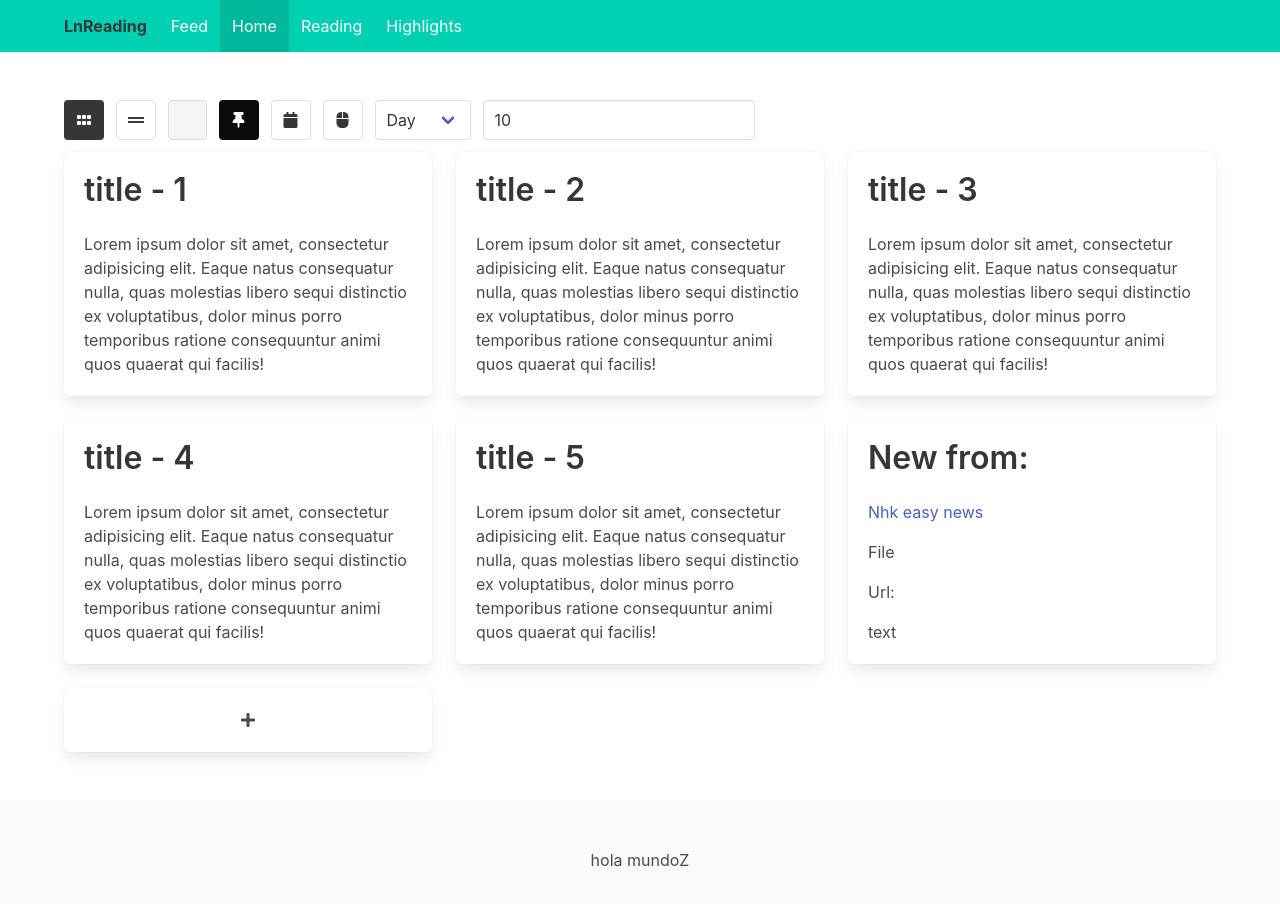
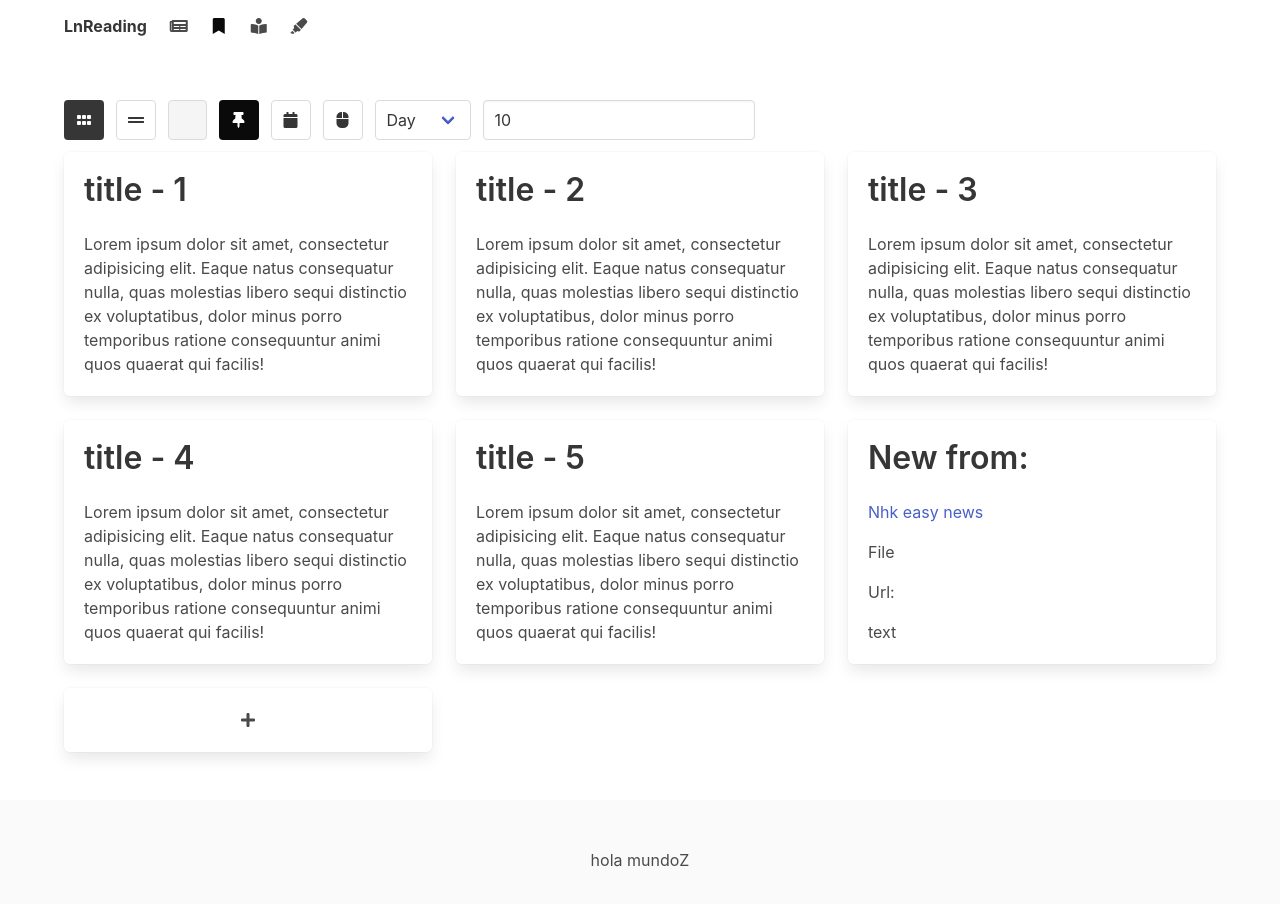
Before and after one commit to mayace/ln-reading, a React (Create React App) app: page / in a window 1280 px wide. Shown: the top 904 px of the page. Built offline with nearby package versions, Linux system fonts and the light colour scheme.

Commit message:
Sprint 2 - Update layout colors and buttons

```diff
--- a/src/App.tsx
+++ b/src/App.tsx
@@ -9,7 +9,7 @@ export default function App(): ReactElement {
   return (
     <BrowserRouter>
       <div className="app">
-        <div className="navbar is-primary">
+        <div className="navbar">
           <div className="container">
             <div className="navbar-brand">
               <div className="navbar-item">
@@ -24,16 +24,27 @@ export default function App(): ReactElement {
             <div className="navbar-menu">
               <div className="navbar-start">
                 <NavLink activeClassName="is-active" className="navbar-item" to="/feed">
-                  Feed
+                  <span className="icon">
+                    <i className="fas fa-newspaper"></i>
+                  </span>
+                  {/* Feed */}
                 </NavLink>
                 <NavLink exact activeClassName="is-active" className="navbar-item" to="/">
-                  Home
+                  <span className="icon">
+                    <i className="fas fa-bookmark"></i>
+                  </span>
                 </NavLink>
                 <NavLink activeClassName="is-active" className="navbar-item" to="/reading">
-                  Reading
+                  <span className="icon">
+                    <i className="fas fa-book-reader"></i>
+                  </span>
+                  {/* <span>Reading</span> */}
                 </NavLink>
                 <NavLink activeClassName="is-active" className="navbar-item" to="/highlights">
-                  Highlights
+                  <span className="icon">
+                    <i className="fas fa-highlighter"></i>
+                  </span>
+                  {/* Highlights */}
                 </NavLink>
               </div>
             </div>
--- a/src/components/explorer/Explorer.tsx
+++ b/src/components/explorer/Explorer.tsx
@@ -43,6 +43,10 @@ export class ExplorerComponent extends React.Component<
     this.updateState({ selectedFeedItem: item });
   }
 
+  fixRelativeUrl(content: string, domain: string): string {
+    return content.replace(/(src|href)="\/([^"]+)"/gm, `$1="${domain}/$2"`);
+  }
+
   render(): ReactNode {
     const { selectedFeedItem } = this.state;
 
@@ -63,18 +67,31 @@ export class ExplorerComponent extends React.Component<
         {selectedFeedItem && (
           <ModalComponent onClose={() => this.updateState({ selectedFeedItem: null })}>
             <div className="modal-card">
-              <div className="modal-card-head">
-                <div className="buttons">
+              <header className="modal-card-head">
+                <div className="control">
                   <a className="button is-primary">
                     <span className="icon">
-                      <i className="fas fa-plus"></i>
+                      <i className="fas fa-bookmark"></i>
                     </span>
                   </a>
-                  <div className="button is-text">{selectedFeedItem.title}</div>
                 </div>
-              </div>
+                <div className="px-3" style={{ flexGrow: 1 }}>
+                  <strong>{selectedFeedItem.title}</strong>
+                </div>
+                {/* <div>
+                  <button type="button" className="button is-danger is-rounded">
+                    <span className="icon">
+                      <i className="fas fa-times"></i>
+                    </span>
+                  </button>
+                </div> */}
+              </header>
               <div className="modal-card-body">
-                <div dangerouslySetInnerHTML={{ __html: selectedFeedItem.content }}></div>
+                <div
+                  dangerouslySetInnerHTML={{
+                    __html: this.fixRelativeUrl(selectedFeedItem.content, "https://nhkeasier.com"),
+                  }}
+                ></div>
               </div>
             </div>
           </ModalComponent>
--- a/src/components/modal/Modal.tsx
+++ b/src/components/modal/Modal.tsx
@@ -35,7 +35,7 @@ export class ModalComponent extends React.Component<IModalProps> {
       <div className="modal is-active">
         <div className="modal-background"></div>
         <div ref={(item) => (this.contentElement = item)}>{this.props.children}</div>
-        <a onClick={this.props.onClose} className="modal-close"></a>
+        <a onClick={this.props.onClose} className="modal-close is-large"></a>
       </div>
     );
   }
```
